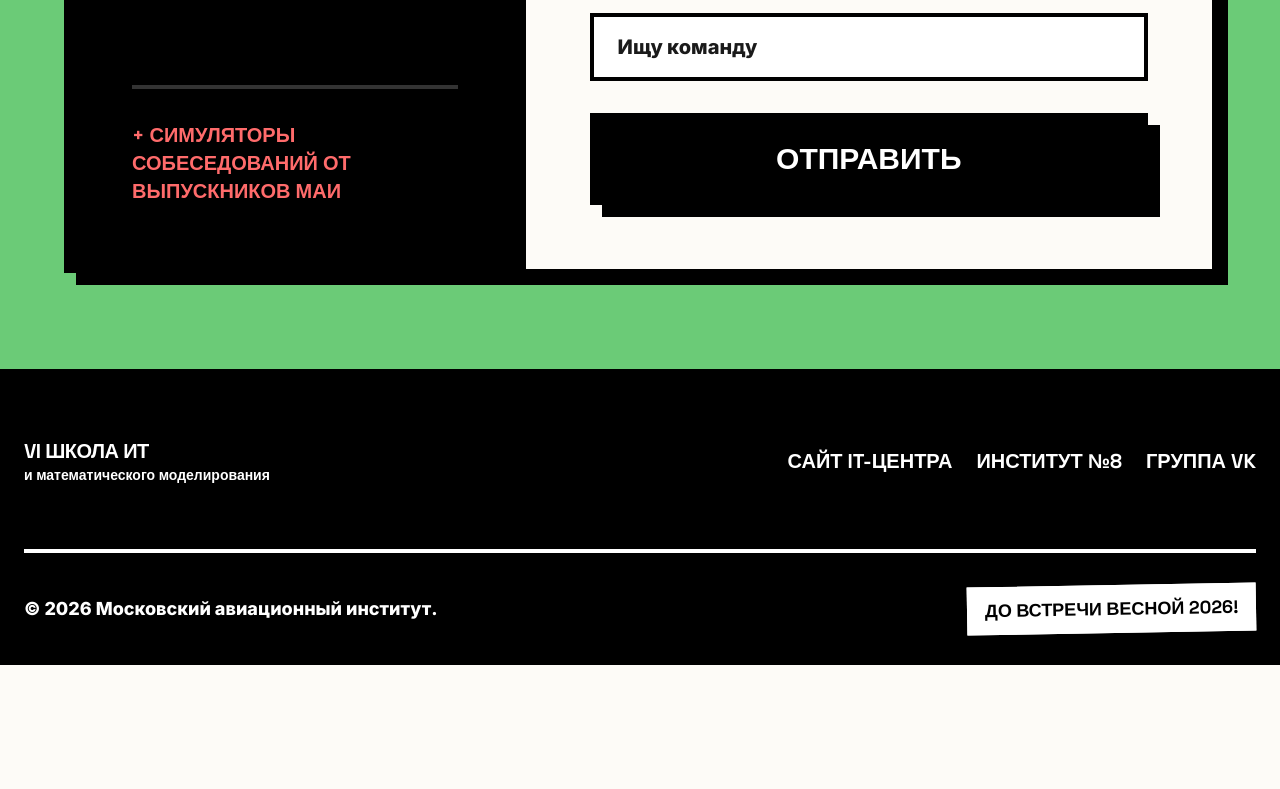
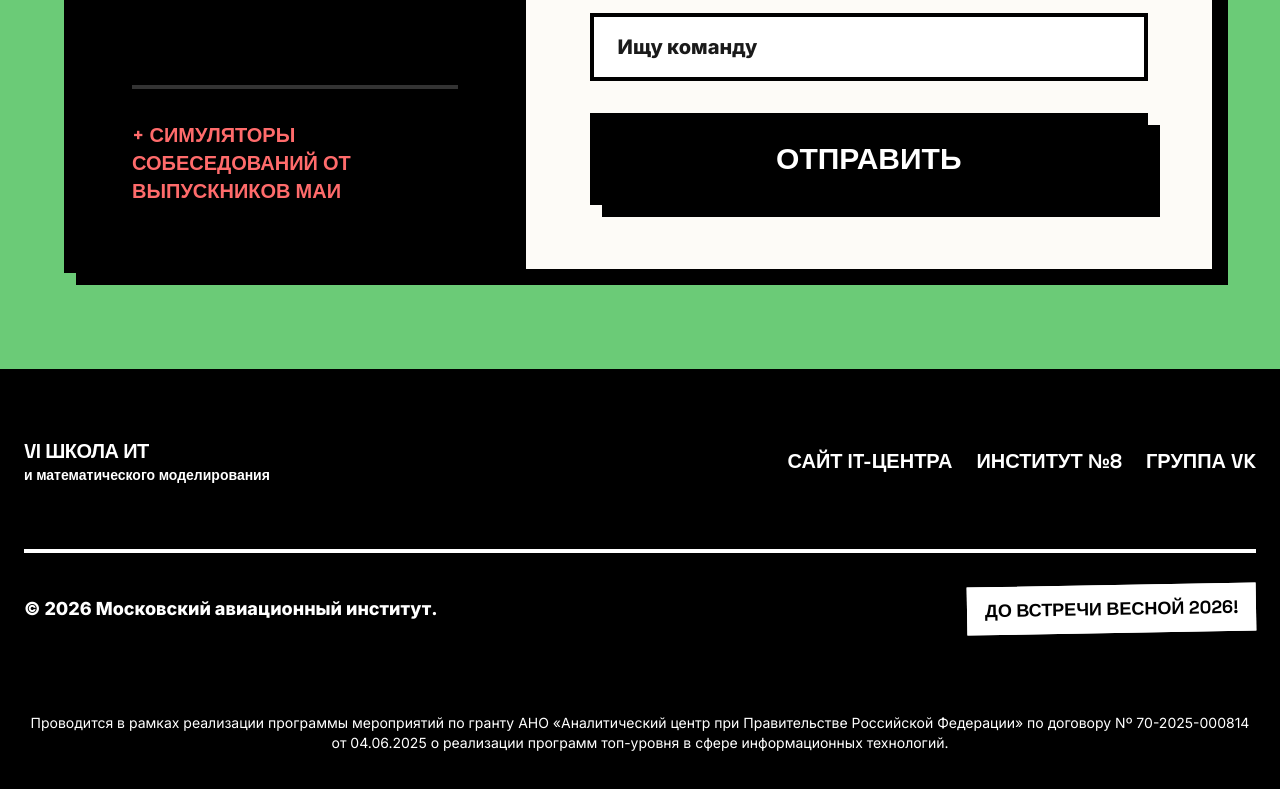
Before and after one commit to hell-lumpen/mathmod-2026, a React (Vite) app: page / in a window 1280 px wide. Shown: the part 5267-6056 px from the top of the page. Before the commit the page ends 5932 px from the top, so only its background shows below. Built offline with nearby package versions, Linux system fonts and the light colour scheme.

Commit message:
some features

```diff
--- a/components/Footer.tsx
+++ b/components/Footer.tsx
@@ -28,7 +28,7 @@ export const Footer: React.FC = () => {
             До встречи весной 2026!
           </p>
         </div>
-
+        <div className="mt-20 mb-10 text-sm text-center">Проводится в рамках реализации программы мероприятий по гранту АНО «Аналитический центр при Правительстве Российской Федерации» по договору Nº 70-2025-000814 от 04.06.2025 о реализации программ топ-уровня в сфере информационных технологий.</div>
       </div>
     </footer>
   );
```
